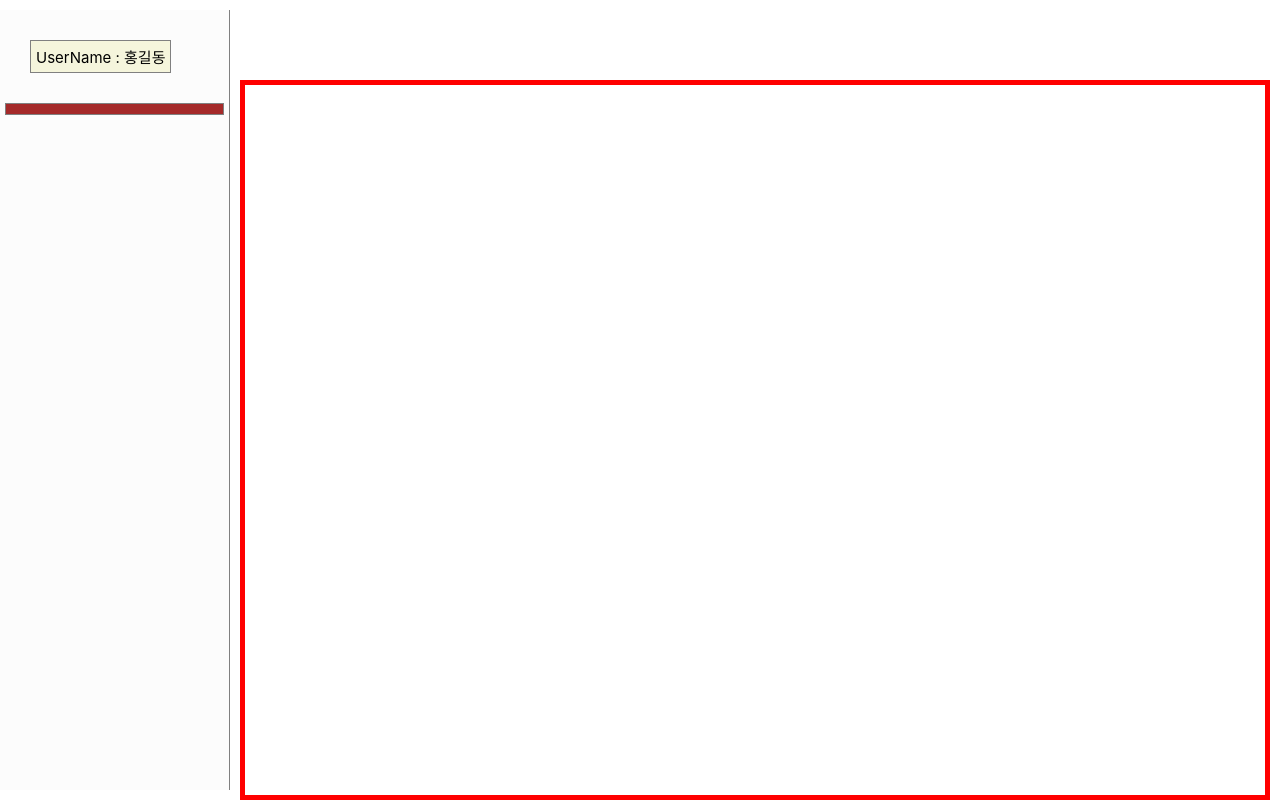
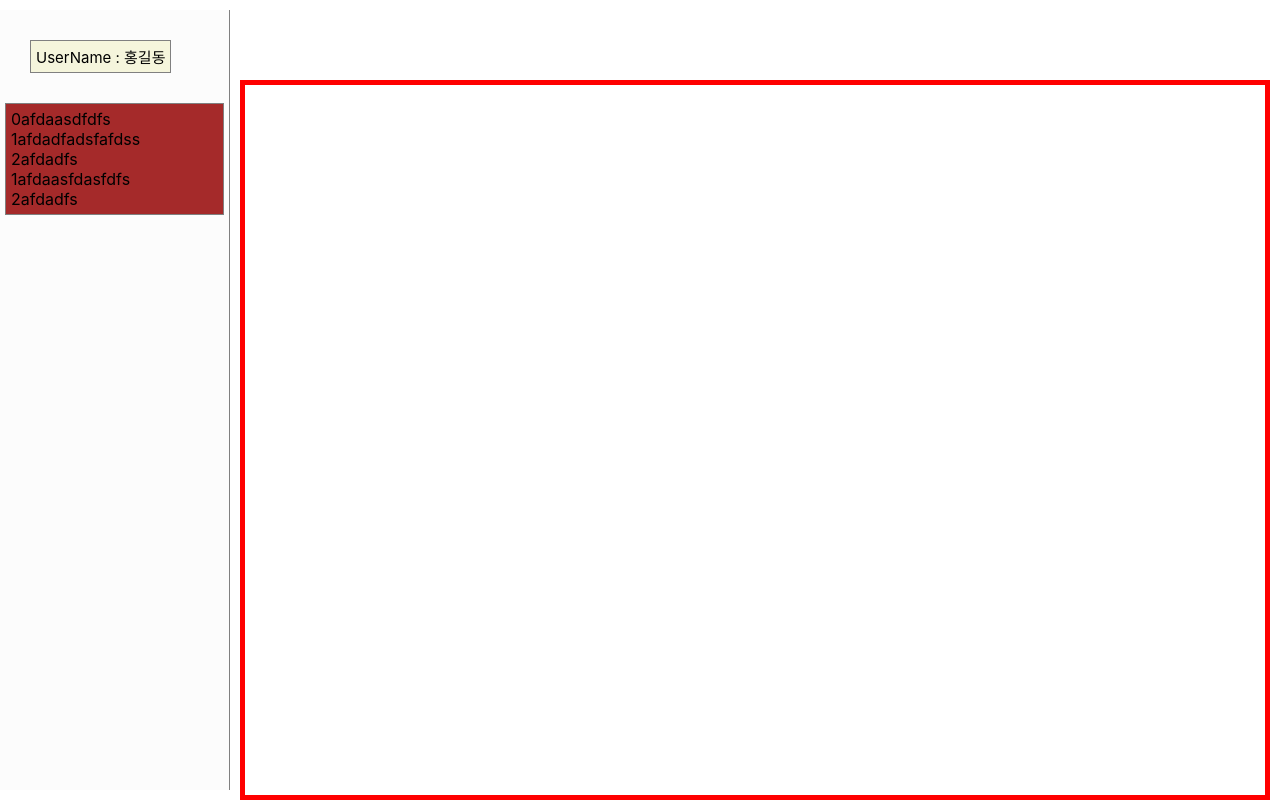
Before and after one commit to limeojin363/10000H, a React (Create React App) app: page / in a window 1280 px wide. Before the commit this address had no page. Built offline with nearby package versions, Linux system fonts and the light colour scheme.

Commit message:
이게 되네 ㅋㅋㅋㅋㅋㅋㅋ

```diff
--- a/src/App.js
+++ b/src/App.js
@@ -1,11 +1,10 @@
 import './App.css';
 import { Routes, Route, Link, useNavigate, Outlet } from 'react-router-dom'
 import { useSelector } from "react-redux"
+import { Folders } from "./Folders"
 
 function App() {
   let navigate = useNavigate();
-
-
 
   return (
     <div className="App">
@@ -14,7 +13,9 @@ function App() {
         <div className="user">
           UserName : 홍길동
         </div>
-        <div className="folder"></div>
+        <div className="folder">
+          <Folders></Folders>
+        </div>
       </div>
 
       <div className="Content">
--- /dev/null
+++ b/src/Folders.js
@@ -0,0 +1,29 @@
+import { useSelector } from "react-redux";
+
+function Folders() {
+    let state = useSelector(( state )=>{ return state })
+    console.log(state.rootFolder)
+    let start = state.rootFolder
+    return (
+        <div>
+            <MakeFolder object={start}></MakeFolder>
+        </div>
+    )
+}
+
+function MakeFolder(props) {
+    let object = props.object
+    return (
+        <div>
+            {object.depth}{object.name}
+
+            {object.children.map((a,i)=>{
+                return (
+                    <MakeFolder object={a}></MakeFolder>
+                )
+            })}
+        </div>
+    )
+}
+
+export {Folders}
--- a/src/store.js
+++ b/src/store.js
@@ -1,13 +1,30 @@
 import { configureStore, createSlice } from '@reduxjs/toolkit'
 
 
-let data = createSlice({
-    name :  'data',
-    initialState : '',
+let rootFolder = createSlice({
+    name :  'rootFolder',
+    initialState : {
+      name : "afdaasdfdfs", id : 0, depth : 0,
+      records : [
+        {id : 0, type : 'a', date : "Mon Apr 19 2021", comment : 'asdfadsf'}
+      ],
+      children : [
+        {name : "afdadfadsfafdss", id : 0, depth : 1, records : [{id : 0, type : 'a', date : "Mon Apr 19 2021", comment : 'asdfadsf'}], children : [{name : "afdadfs", id : 0, depth : 2, records : [], children : []}]},
+        {name : "afdaasfdasfdfs", id : 1, depth : 1, records : [{id : 0, type : 'a', date : "Mon Apr 19 2021", comment : 'asdfadsf'}], children : [{name : "afdadfs", id : 0, depth : 2, records : [], children : []}]}
+      ]
+    },
+    reducers : {
+      addRecord(state) {
+        state.records.push(1)
+      },
+      addChild(state) {
+        state.children.push(1)
+      }
+    }
 })
 
 export default configureStore({
   reducer: {
-    data : data.reducer
+    rootFolder : rootFolder.reducer
    }
 })
```
Also changed, not shown: src/Folder.js (deleted, +0 -7 lines).
